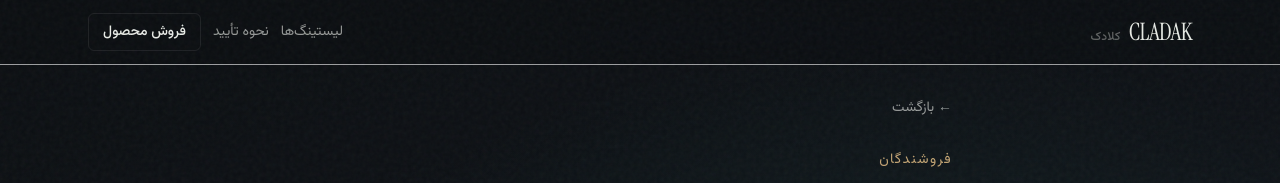
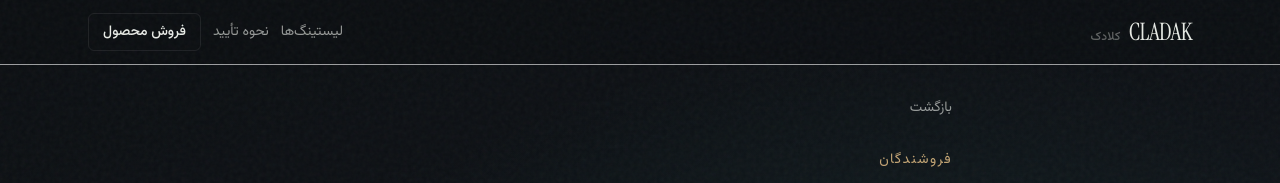
Before and after one commit to mmhaidari2-hash/another-breath, a Next.js app: page /sell in a window 1280 px wide. Shown: the top 183 px of the page. Built offline with nearby package versions, Linux system fonts and the light colour scheme.

Commit message:
Remove LTR arrows from RTL back links
Co-authored-by: mmhaidari2-hash <mmhaidari2-hash@users.noreply.github.com>

```diff
--- a/src/app/listing/[slug]/page.tsx
+++ b/src/app/listing/[slug]/page.tsx
@@ -29,7 +29,7 @@ export default async function ListingDetailPage({
           href="/#listings"
           className="mb-8 inline-flex text-sm text-mist-muted transition hover:text-mist"
         >
-          ← بازگشت به فهرست
+          بازگشت به فهرست
         </Link>
 
         <div className="grid grid-cols-1 gap-10 lg:grid-cols-5">
--- a/src/app/sell/page.tsx
+++ b/src/app/sell/page.tsx
@@ -29,7 +29,7 @@ export default function SellPage() {
 
       <div className="relative mx-auto max-w-2xl px-4 sm:px-6">
         <Link href="/" className="mb-8 inline-flex text-sm text-mist-muted hover:text-mist">
-          ← بازگشت
+          بازگشت
         </Link>
 
         <p className="text-sm tracking-widest text-bronze">فروشندگان</p>
```
